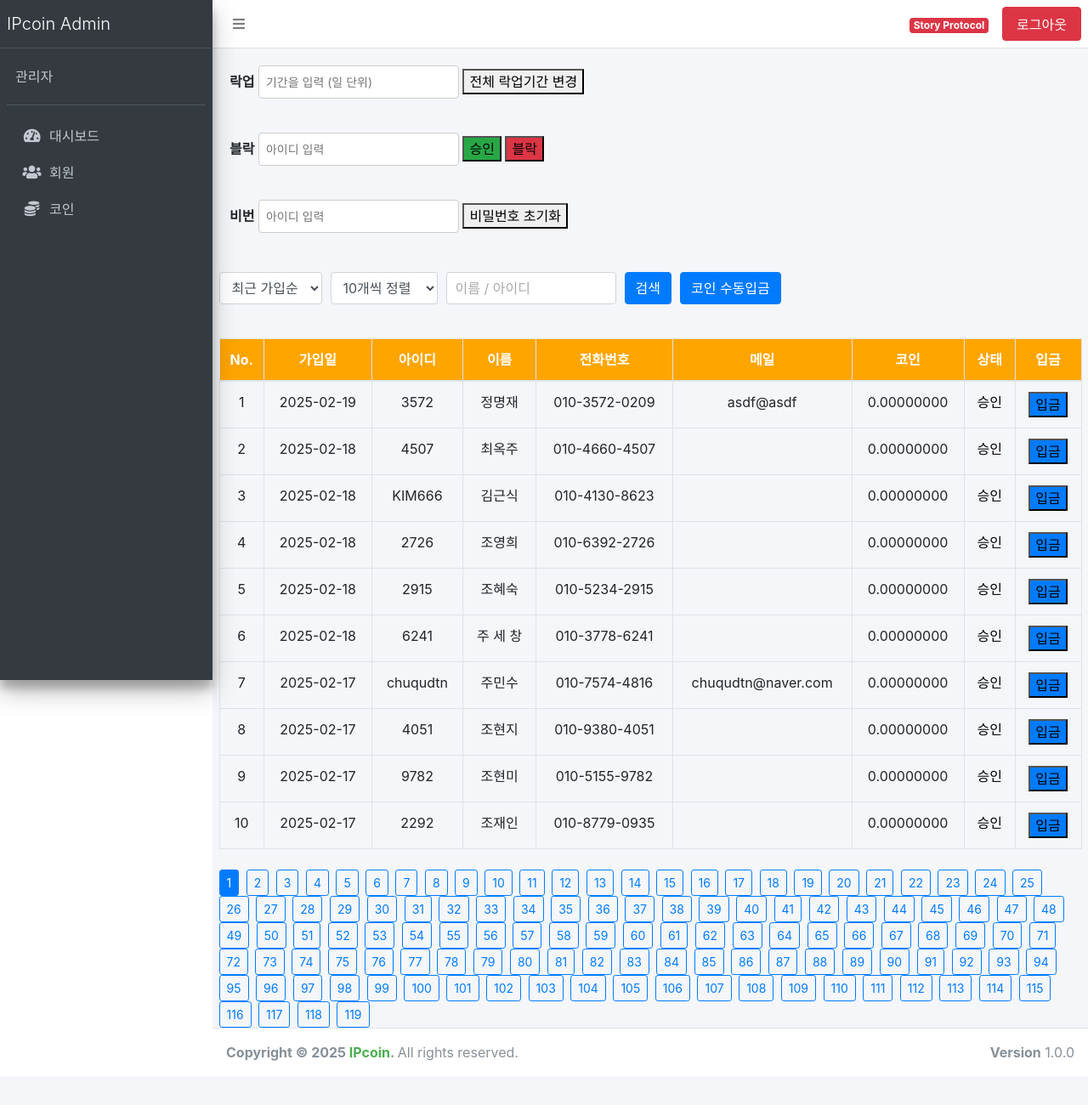
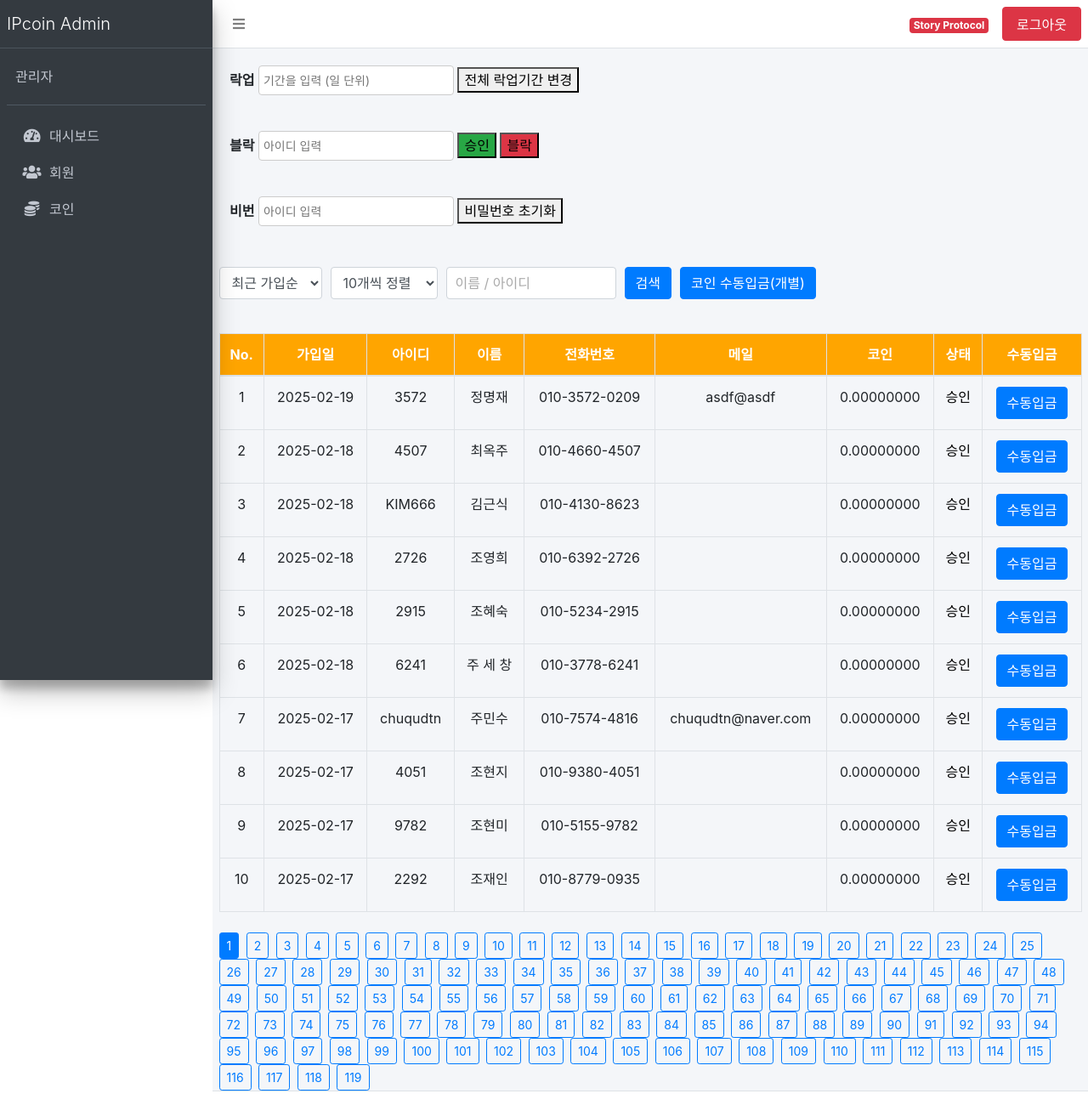
Before and after one commit to johanhyup/ipcoin, a PHP site: page /wd/master/wallet/deposit_page.php in a window 1280 px wide. Shown: the top 1300 px of the page at 85% size. Before the commit the page ends 1248 px from the top, so only its background shows below. Run offline with PHP 8.4, Linux system fonts and the light colour scheme; data comes from the database, SQL or seed files in the repository; some libraries are stand-ins or nearby versions.

Commit message:
ㅁㄴㅇㅁㄴㅇ

```diff
--- a/ipcoin/master/wallet/deposit_page.php
+++ b/ipcoin/master/wallet/deposit_page.php
@@ -75,6 +75,12 @@
     .modal-body label {
         font-weight: bold;
     }
+
+    /* 여유 */
+    .input-box {
+        height: 35px;
+        padding: 5px;
+    }
 </style>
 
 <body class="hold-transition sidebar-mini layout-fixed">
@@ -83,8 +89,7 @@
     <!-- Sidebar Navigation -->
     <?php require_once dirname(__DIR__) . '/frames/nav.php'; ?>
 
-    <script src="/master/assets/js/deposit.js" defer></script>
-<!-- 코인 전체 락업기간 변경경 -->
+<!-- 코인 전체 락업기간 변경 -->
 <div class="card-body">
     <div class="actions">
         <label for="update-id">락업 </label>
@@ -105,7 +110,7 @@
     </div>
 </div>
 
-<!-- 아이디 비밀번호 초기화화 -->
+<!-- 아이디 비밀번호 초기화 -->
 <div class="card-body">
     <div class="actions">
         <div>
@@ -139,16 +144,21 @@
 
             <!-- 검색어 텍스트박스 (placeholder: "이름 / 아이디") -->
             <input type="text" id="searchInput" class="form-control" placeholder="이름 / 아이디" style="width:200px;">
+
             <!-- 검색 버튼 (파랑색) -->
-            <button id="searchBtn" class="btn btn-primary">
-                    검색
+            <button id="searchBtn" class="btn btn-primary">검색</button>
+
+            <!-- === 수정 부분: “수동입금” 버튼 (누르면 전체 회원이 아닌, 특정 회원 지정을 안내) === -->
+            <!-- 기존에 있던 "코인 수동입금" 버튼을 그대로 쓰되, 안내를 위해 유지하거나,
+                 필요없다면 삭제해도 무방합니다. 이건 '회원 선택 없이' 바로 /deposit_page.php만 여는 예시. -->
+            <div>
+                <button id="depositButton" class="btn btn-primary" onclick="openLockupForm()">
+                    코인 수동입금(개별)
                 </button>
-            <div>
-            <button button id="depositButton" class="btn btn-primary" onclick="openLockupForm()">코인 수동입금</button>
             </div>
         </div>
 
-        <!-- 2) 회원 목록 테이블 -->
+        <!-- 2) 회원 목록 테이블 (id="userTable") -->
         <div class="table-responsive">
             <table class="table table-bordered table-hover" id="userTable">
                 <thead>
@@ -161,7 +171,7 @@
                     <th>메일</th>
                     <th>코인</th>
                     <th>상태</th>
-                    <th>입금</th>
+                    <th>수동입금</th> <!-- === 수정: 열 헤더 이름 변경 '수동입금' -->
                 </tr>
                 </thead>
                 <tbody>
@@ -202,94 +212,26 @@
 <!-- Footer -->
 <?php require_once dirname(__DIR__) . '/../master/frames/footer.php'; ?>
 
-
-
-
-<script type="module">
-
-    import Pagination from '/master/assets/js/pagination.js';
-
-    // Fetch data from PHP
-    fetch('/master/manage_user/user_datafetch.php')
-    .then(response => {
-        if (!response.ok) {
-            throw new Error(`HTTP error! status: ${response.status}`);
-        }
-        return response.json();
-    })
-    .then(data => {
-        const tbody = document.querySelector("#user-table tbody");
-        tbody.innerHTML = data.map((user, index) => `
-            <tr>
-                <td>${index + 1}</td>
-                <td>${user.mb_id}</td>
-                <td>${user.managed_by}</td>
-                <td>${user.mb_name}</td>
-                <td>${user.mb_email}</td>
-                <td>${user.mb_tel}</td>
-                <td>${user.grade}</td>
-                <td>${user.signup_date}</td>
-                <td>${user.wallet_address || '없음'}</td>
-                <td>${parseFloat(user.total_balance || 0).toFixed(8)}</td>
-                <td>${parseFloat(user.available_balance || 0).toFixed(8)}</td>
-                <td>${parseFloat(user.locked_balance || 0).toFixed(8)}</td>
-        <td>${parseInt(user.approved, 10) === 1 ? '승인됨' : '블락'}</td>  <!--문자열을 순자로 바꿔줌-->
-            <td>
-                <button class="edit-button" data-user-id="${user.user_id}">입금</button>
-            </td>
-
-            </tr>
-        `).join('');
-
-        // Initialize pagination
-        new Pagination('user-table', 'rows-per-page', 'search-input', 'search-button', 'pagination-container');
-    })
-    .catch(error => console.error('Error fetching data:', error));
-
-
-
-    // 새 창에서 코인 수동입금 폼을 열도록 하는 함수
-    function openLockupForm() {
-        window.open('/master/wallet/deposit_page.php', 'lockupForm', 'width=600,height=600,resizable=yes,scrollbars=yes');
-    }
-
-
-    // 블락 기능
-    document.getElementById('block-button').addEventListener('click', () => {
-        const mbId = document.getElementById('update-id').value.trim();
-        if (!mbId) {
-            alert('아이디를 입력해주세요.');
-            return;
-        }
-        updateApprovalStatus(mbId, 0);
-    });
-
-    // 승인 기능
-    document.getElementById('approve-button').addEventListener('click', () => {
-        const mbId = document.getElementById('update-id').value.trim();
-        if (!mbId) {
-            alert('아이디를 입력해주세요.');
-            return;
-        }
-        updateApprovalStatus(mbId, 1);
-    });
-
-    // 입금 버튼 클릭 이벤트
-    document.addEventListener('click', (event) => {
-        if (event.target.classList.contains('edit-button')) {
-            const userId = event.target.dataset.userId; // 버튼의 data-user-id 속성에서 idx 가져오기
+<script>
+// === (1) "회원별" 수동입금: 특정 user_id를 파라미터로 deposit_page.php 열기 ===
+function openLockupFormForUser(userId) {
+    // userId가 유효하다면 새 창으로 연다
     if (userId) {
-                // deposit_form 페이지로 이동
         const url = `/master/wallet/deposit_page.php?user_id=${userId}`;
-                window.open(url, '_blank', 'width=600,height=700');
+        window.open(url, 'lockupForm', 'width=600,height=600,resizable=yes,scrollbars=yes');
     } else {
         alert('유효하지 않은 사용자입니다.');
     }
 }
-    });
 
+// === (2) "버튼"을 클릭했을 때(전 회원용) deposit_page.php 열기 (기존 코드)
+function openLockupForm() {
+    window.open('/master/wallet/deposit_page.php', 'lockupForm', 'width=600,height=600,resizable=yes,scrollbars=yes');
+}
+</script>
 
-    //비밀번호 초기화
+<script>
+// === 비밀번호 초기화 ===
 document.getElementById('reset-button').addEventListener('click', () => {
     const mbId = document.getElementById('reset-id').value.trim();
     const errorSpan = document.getElementById('reset-error');
@@ -321,9 +263,39 @@
     });
 });
 
+// === 승인/블락 버튼 ===
+document.getElementById('block-button').addEventListener('click', () => {
+    const mbId = document.getElementById('update-id').value.trim();
+    if (!mbId) {
+        alert('아이디를 입력해주세요.');
+        return;
+    }
+    updateApprovalStatus(mbId, 0);
+});
 
+document.getElementById('approve-button').addEventListener('click', () => {
+    const mbId = document.getElementById('update-id').value.trim();
+    if (!mbId) {
+        alert('아이디를 입력해주세요.');
+        return;
+    }
+    updateApprovalStatus(mbId, 1);
+});
 
+// === 락업기간 일괄 변경 (추가 기능) ===
+document.getElementById('updateLockupButton').addEventListener('click', () => {
+    const days = document.getElementById('lockupPeriodInput').value.trim();
+    if (!days) {
+        alert('기간(일 단위)을 입력하세요.');
+        return;
+    }
+    // 이 부분에서 AJAX 등으로 락업 기간을 업데이트하는 로직을 구현
+    alert(days + '일 동안 전체 락업기간 변경 (예시).');
+});
 
+// ==========================================================
+// ============= 회원 목록 관련 (검색 / 페이징) =============
+// ==========================================================
 
 $(document).ready(function() {
     // 검색 버튼 클릭 이벤트
@@ -345,17 +317,16 @@
 
     // 초기 로드
     loadUserList(1);
-
 });
 
-    // 유저 목록 불러오기 함수 (페이지네이션 page 파라미터)
+// 유저 목록 불러오기 함수 (page 파라미터)
 function loadUserList(page) {
     let sortType = $('#sortType').val();
     let rowsPerPage = $('#rowsPerPage').val();
     let searchText = $('#searchInput').val().trim();
 
     $.ajax({
-        url: '/master/manage_user/user_list_ajax.php', // 예시 AJAX URL
+        url: '/master/manage_user/user_list_ajax.php', // 실제 검색/페이징 서버URL
         method: 'GET',
         data: {
             page: page,
@@ -395,10 +366,10 @@
     }
 
     users.forEach(function(user, i) {
-        let no = startIndex + i; // No. (시작 인덱스+i)
+        let no = startIndex + i; // No. (시작 인덱스 + i)
         let approved = parseInt(user.approved) === 1; // DB에서 approved=1이면 승인됨
+
         let statusHtml = '';
-
         if(!approved) {
             // 미승인 -> 승인 버튼
             statusHtml = `<button class="btn-approve" onclick="approveUser(${user.id})">승인</button>`;
@@ -407,14 +378,16 @@
             statusHtml = `<span style="color:black;">승인</span>`;
         }
 
-        let detailBtnHtml = `
-        <button class="btn-detail" onclick="openDetailModal(${user.id})">
-            상세
+        // 가입일(예: yyyy-mm-dd)
+        let createdDate = (user.created_at) ? user.created_at.substring(0, 10) : '';
+
+        // === 수정 부분: 수동입금 버튼 -> user.id 또는 user.user_id (실 DB 컬럼에 맞춰서) ===
+        // 이 예시에서는 user.id가 실제 유저 PK라고 가정
+        let depositButton = `
+            <button class="btn btn-primary" onclick="openLockupFormForUser(${user.id})">
+                수동입금
             </button>
         `;
-
-        // 가입일: yyyy-mm-dd 로 잘라서 표시(예시)
-        let createdDate = (user.created_at) ? user.created_at.substring(0, 10) : '';
 
         let rowHtml = `
         <tr>
@@ -426,9 +399,7 @@
             <td>${user.mb_email || ''}</td>
             <td>${user.coin_balance || 0}</td>
             <td>${statusHtml}</td>
-            <td>
-            <button class="edit-button" data-user-id="${user.user_id}">입금</button>
-            </td>
+            <td>${depositButton}</td>
         </tr>
         `;
         tbody.append(rowHtml);
@@ -442,7 +413,7 @@
 
     if(totalPages <= 1) return;
 
-    for(let i=1; i <= totalPages; i++) {
+    for(let i = 1; i <= totalPages; i++) {
         let btnClass = (i === currentPage) ? 'btn-primary' : 'btn-outline-primary';
         pagDiv.append(`
             <button class="btn ${btnClass} btn-sm mr-1" onclick="loadUserList(${i})">
@@ -452,7 +423,7 @@
     }
 }
 
-    // 승인 버튼 클릭 시
+// 승인 버튼 클릭 시 (Ajax)
 function approveUser(userId) {
     if(!confirm('승인 처리하시겠습니까?')) return;
 
@@ -486,7 +457,7 @@
         url: '/master/manage_user/user_detail.php',
         method: 'GET',
         data: { user_id: userId },
-        dataType: 'html', // 모달 내부를 통째로 HTML 조각으로 받아온다고 가정
+        dataType: 'html',
         success: function(html) {
             $('#userDetailContent').html(html);
             // 모달 열기
@@ -498,10 +469,6 @@
         }
     });
 }
-
-
-
 </script>
 
-
 <?php $conn->close(); ?>
```
Lines whose indentation alone changed are shown as unchanged.
